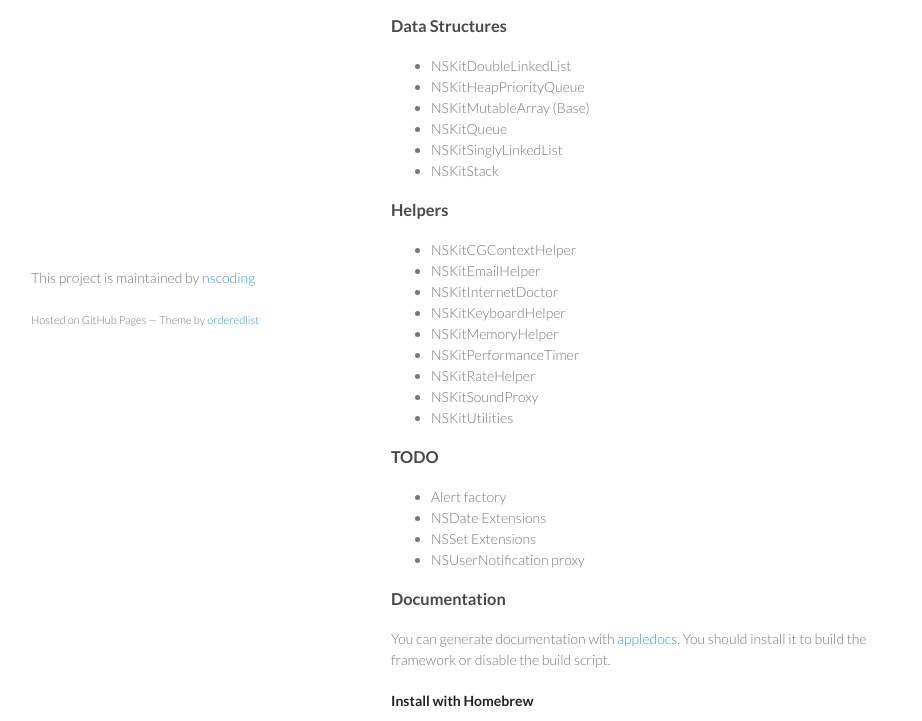
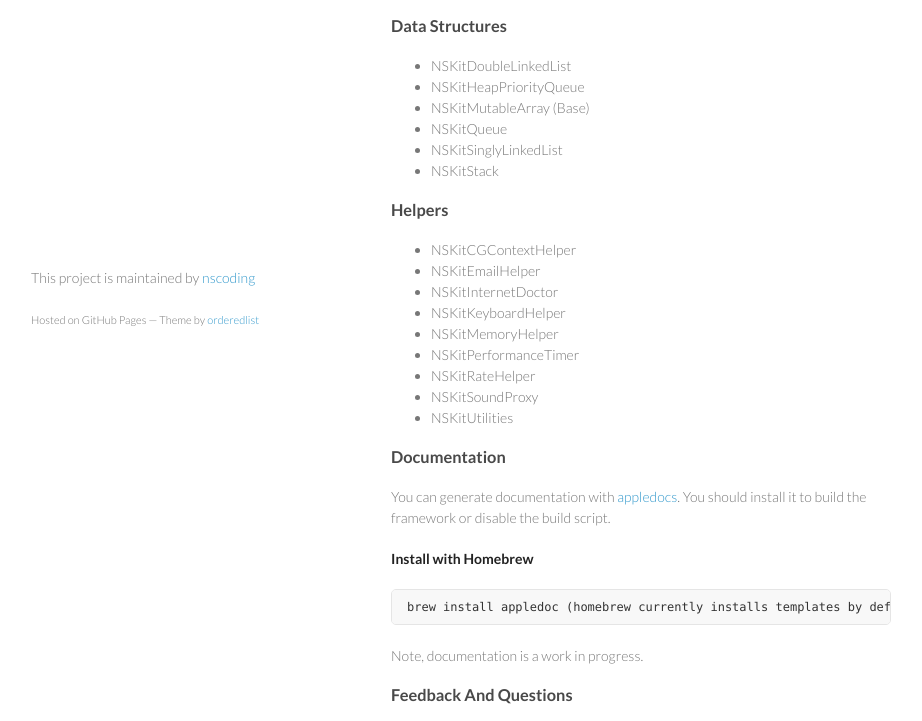
Before and after one commit to nscoding/NSKit, a plain HTML site: page index.html in a window 1280 px wide. Shown: the part 401-1122 px from the top of the page, without its empty margins (179-1101 px from the left). Drawn offline with Linux system fonts and the light colour scheme.

```diff
--- a/index.html
+++ b/index.html
@@ -70,14 +70,6 @@
 <li>NSKitSoundProxy</li>
 <li>NSKitUtilities</li>
 </ul><h3>
-<a name="todo" class="anchor" href="#todo"><span class="octicon octicon-link"></span></a>TODO</h3>
-
-<ul>
-<li>Alert factory</li>
-<li>NSDate Extensions</li>
-<li>NSSet Extensions</li>
-<li>NSUserNotification proxy</li>
-</ul><h3>
 <a name="documentation" class="anchor" href="#documentation"><span class="octicon octicon-link"></span></a>Documentation</h3>
 
 <p>You can generate documentation with <a href="https://github.com/tomaz/appledoc">appledocs</a>. You should install it to build the framework or disable the build script.</p>
```
Also changed, not shown: params.json (+1 -1 lines).
